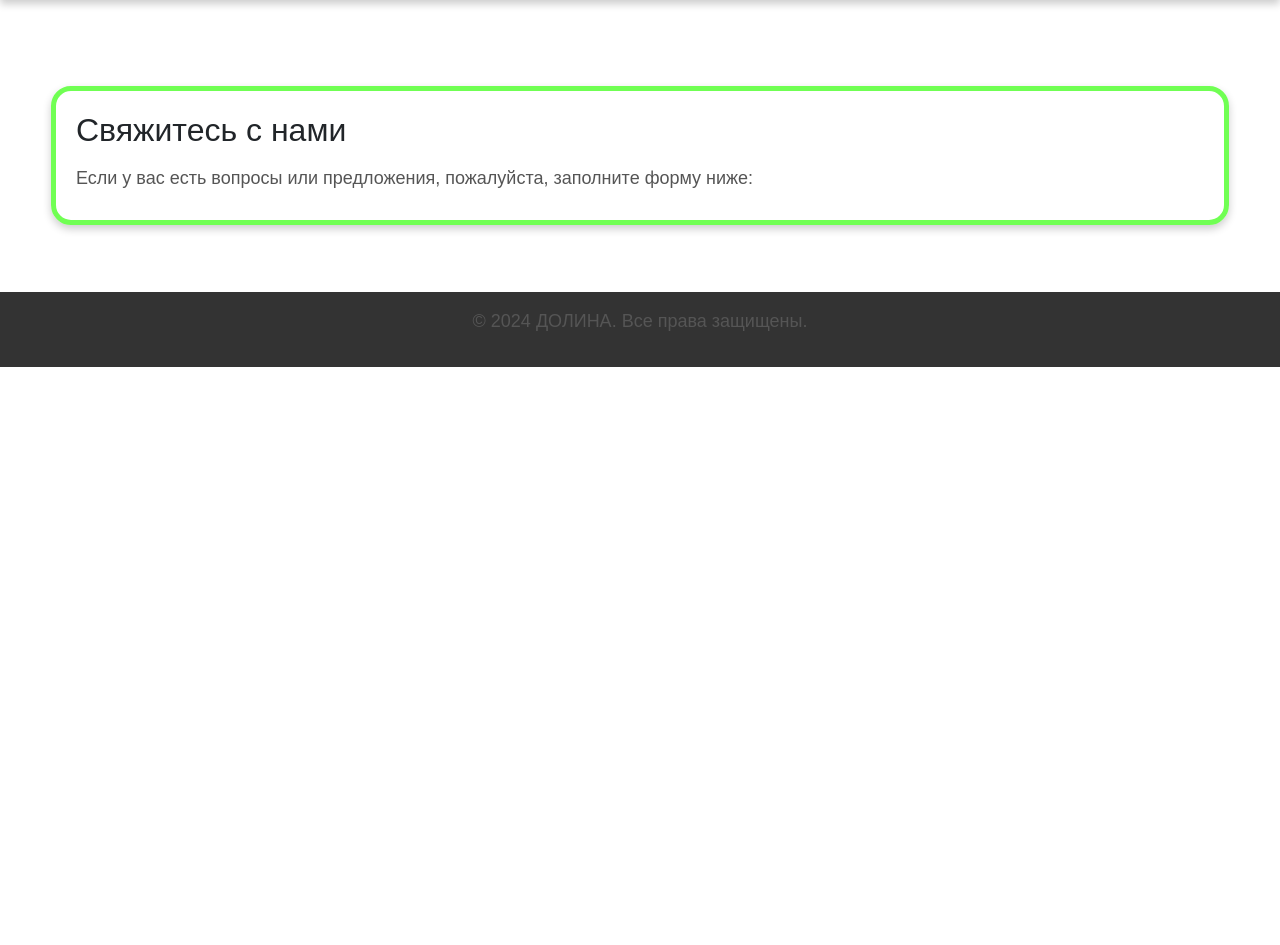
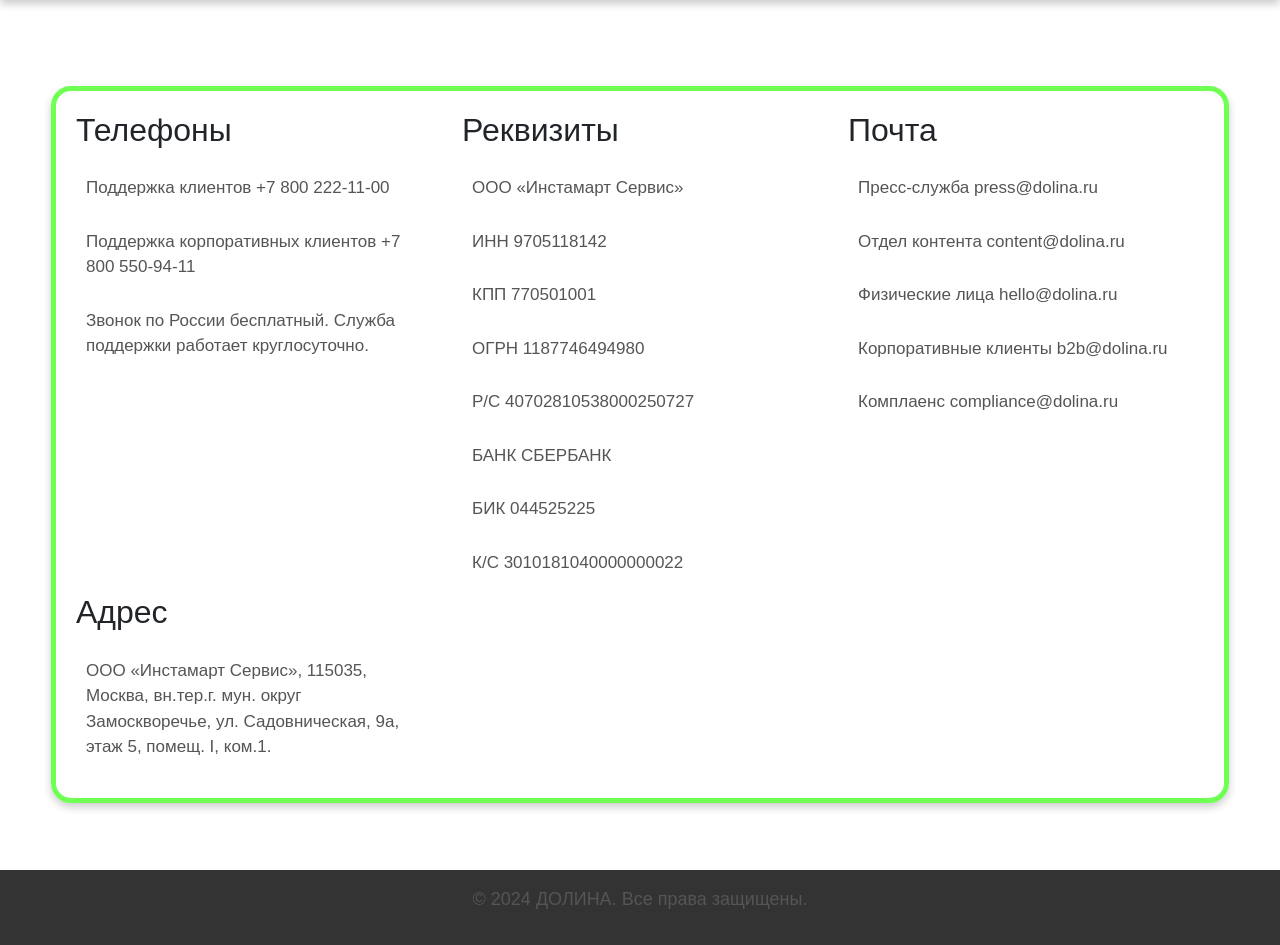
Before and after one commit to dashapupupu/individualproject, a Django app: page /contact/ in a window 1280 px wide. Shown: the part 136-1081 px from the top of the page. Before the commit the page ends 503 px from the top, so only its background shows below. Run offline with Django 4.2, Linux system fonts and the light colour scheme; some libraries are stand-ins or nearby versions; some web fonts are replaced.

Commit message:
детальки и отображение для маленьких экранов

```diff
--- a/onlineshop/shop/templates/cart/cart.html
+++ b/onlineshop/shop/templates/cart/cart.html
@@ -6,6 +6,7 @@
 
 <div class="cart-container">
     <h1>Корзина</h1>
+    <div class="table-responsive">
     <table>
         <thead>
             <tr>
@@ -43,6 +44,7 @@
         </tfoot>
     </table>
 </div>
+</div>
 
 <div class="checkout-container py-3">
     <h1>Оформление заказа</h1>
--- a/onlineshop/shop/templates/shop/contact.html
+++ b/onlineshop/shop/templates/shop/contact.html
@@ -6,8 +6,61 @@
 
 <div class="contact-body">
     <div class="contact-container">
-        <h2 class="contact-title">Свяжитесь с нами</h2>
-        <p class="contact-description">Если у вас есть вопросы или предложения, пожалуйста, заполните форму ниже:</p>
+        <div class="row">
+            <div class="col-sm-6 col-md-4">
+                <div class="thumbnail">
+                  <div class="caption">
+                    <h2>Телефоны</h2>
+                    <p>Поддержка клиентов +7 800 222-11-00</p>
+                    <p>  Поддержка корпоративных клиентов +7 800 550-94-11 </p>
+                    <p>Звонок по России бесплатный. Служба поддержки работает круглосуточно.</p>
+                  </div>
+                </div>
+            </div>
+
+
+            <div class="col-sm-6 col-md-4">
+                <div class="thumbnail">
+                  <div class="caption">
+                    <h2>Реквизиты</h2>
+                    <p>ООО «Инстамарт Сервис»</p>
+                    <p> ИНН 9705118142</p>
+                    <p>  КПП 770501001</p>
+                    <p> ОГРН 1187746494980</p>
+                    <p>   Р/С 40702810538000250727</p>
+                    <p>  БАНК СБЕРБАНК</p>
+                    <p>  БИК 044525225</p>
+                    <p>  К/С 3010181040000000022</p>
+                  </div>
+                </div>
+              </div>
+            <div class="col-sm-6 col-md-4">
+                <div class="thumbnail">
+                  <div class="caption">
+                    <h2>Почта</h2>
+                    <p>Пресс-служба press@dolina.ru</p>
+                    <p>  Отдел контента content@dolina.ru</p>
+                    <p> Физические лица hello@dolina.ru</p>
+                    <p>   Корпоративные клиенты b2b@dolina.ru</p>
+                    <p>  Комплаенс compliance@dolina.ru</p>
+
+                  </div>
+                </div>
+              </div>
+
+
+
+              <div class="col-sm-6 col-md-4">
+                <div class="thumbnail">
+                  <div class="caption">
+                    <h2>Адрес</h2>
+                    <p>ООО «Инстамарт Сервис», 115035, Москва, вн.тер.г. мун. округ Замоскворечье, ул. Садовническая, 9а, этаж 5, помещ. I, ком.1.</p>
+
+
+
+                  </div>
+                </div>
+              </div>
 
     </div>
 </div>
--- a/onlineshop/shop/views.py
+++ b/onlineshop/shop/views.py
@@ -24,6 +24,12 @@
         products = products.order_by('price')
     elif sort_option == 'desc':
         products = products.order_by('-price')
+
+    for product in products:
+        if product.discount:
+           product.final_price = product.price * (1 - product.discount / 100)
+        else:
+            product.final_price = product.price
 
     context = {
         'products': products,
--- a/onlineshop/users/models.py
+++ b/onlineshop/users/models.py
@@ -6,9 +6,9 @@
 class UserProfile(models.Model):
     user = models.OneToOneField(User, on_delete=models.CASCADE, related_name='profile')
     phone_regex = RegexValidator(regex=r'^\+?1?\d{9,15}$', message="Телефонный номер должен быть введен в формате: '+999999999'. Допускается до 15 цифр.")
-    phone_number = models.CharField(validators=[phone_regex], max_length=17, blank=True)
+    phone_number = models.CharField(validators=[phone_regex], max_length=17, blank=True, unique=True)
     address = models.TextField(blank=True)
-    email = models.EmailField(null=True, blank=True)
+    email = models.EmailField(null=True, blank=True, unique=True)
     city = models.CharField(max_length=100, blank=True)
     birth_date = models.DateField(null=True, blank=True)
     avatar = models.ImageField(upload_to='avatars/', blank=True, null=True)
--- a/onlineshop/users/templates/profile.html
+++ b/onlineshop/users/templates/profile.html
@@ -13,7 +13,7 @@
                 {% if user_profile.avatar %}
                     <img src="{{ user_profile.avatar.url }}" alt="Аватар" class="rounded-circle mb-3" width="150">
                 {% else %}
-                    <img src="" alt="Аватар" class="rounded-circle mb-3" width="150">
+                    <img src="../../static/images/avatar-default.png" alt="Аватар" class="rounded-circle mb-3" width="150">
                 {% endif %}
                 <h5 class="mb-1">{{ user.username }}</h5>
                 <p class="text-muted">{{ user_profile.phone_number }}</p>
@@ -51,6 +51,7 @@
 
     <div class="orders">
         <h3>Мои заказы</h3>
+        <div class="table-responsive">
         {% if orders %}
             <table class="table table-bordered">
                 <thead class="thead-light">
@@ -73,7 +74,7 @@
                                 <a href="#" data-toggle="modal" data-target="#orderDetailsModal{{ order.id }}" class="btn btn-info btn-sm">Просмотреть</a>
                             </td>
                         </tr>
-
+        </div>
                         <!-- Модальное окно для деталей заказа -->
                         <div class="modal fade" id="orderDetailsModal{{ order.id }}" tabindex="-1" role="dialog" aria-labelledby="orderDetailsModalLabel{{ order.id }}" aria-hidden="true">
                             <div class="modal-dialog" role="document">
--- a/onlineshop/users/templates/verify_code.html
+++ b/onlineshop/users/templates/verify_code.html
@@ -5,7 +5,7 @@
 {% block content %}
 <div class="code-confirmation-body">
     <div class="code-confirmation-container">
-        <h2 class="code-confirmation-title">Подтверждение кода восстановления пароля</h2>
+        <h2 class="code-confirmation-title">Подтверждение кода</h2>
         <form method="POST" class="code-confirmation-form">
             {% csrf_token %}
             <label for="code" class="code-confirmation-label">Введите код, отправленный на ваш email:</label>
```
Also changed, not shown: onlineshop/shop/static/css/style.css (+77 -16 lines), onlineshop/shop/templates/index.html (+16 -36 lines), onlineshop/users/templates/register.html (+19 -3 lines), onlineshop/users/migrations/0006_alter_userprofile_email_and_more.py (added).
